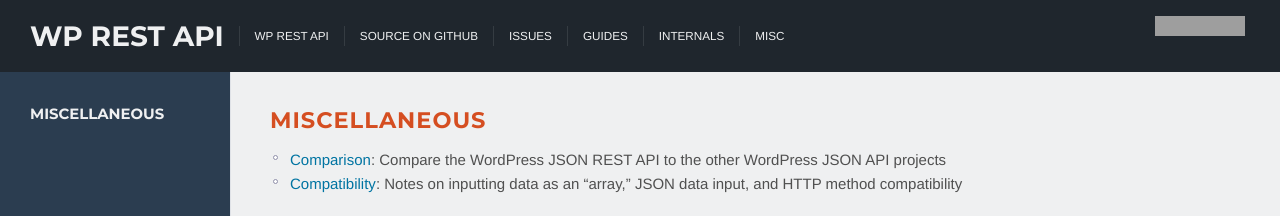
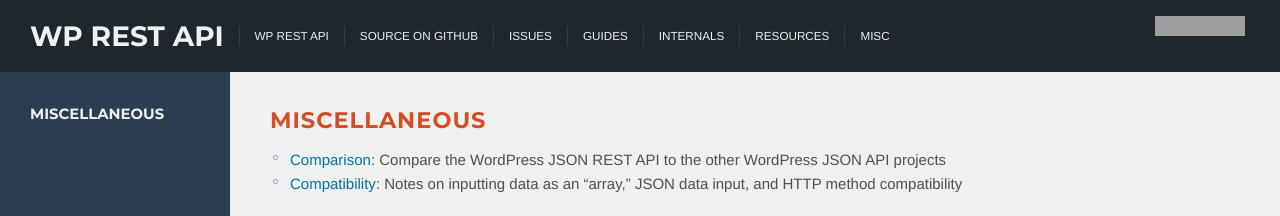
Before and after one commit to WP-API/WP-API.github.io, a Jekyll site: the page built from misc.md, in a window 1280 px wide. Shown: the top 216 px of the page. Built offline with Jekyll 4.4.1, drawn with Linux system fonts in a browser that asks for light colours; nearby versions of some CDN libraries; grey boxes are pictures that could not be loaded.

Commit message:
Added resources to navigation

```diff
--- a/_includes/header.html
+++ b/_includes/header.html
@@ -10,6 +10,7 @@
       <li><a href="https://github.com/WP-API/WP-API/issues">Issues</a></li>
       <li><a href="{{ site.baseurl }}guides.html">Guides</a></li>
       <li><a href="{{ site.baseurl }}internals.html">Internals</a></li>
+      <li><a href="{{ site.baseurl }}resources.html">Resources</a></li>
       <li><a href="{{ site.baseurl }}misc.html">Misc</a></li>
     </ul>
   </div>
```
